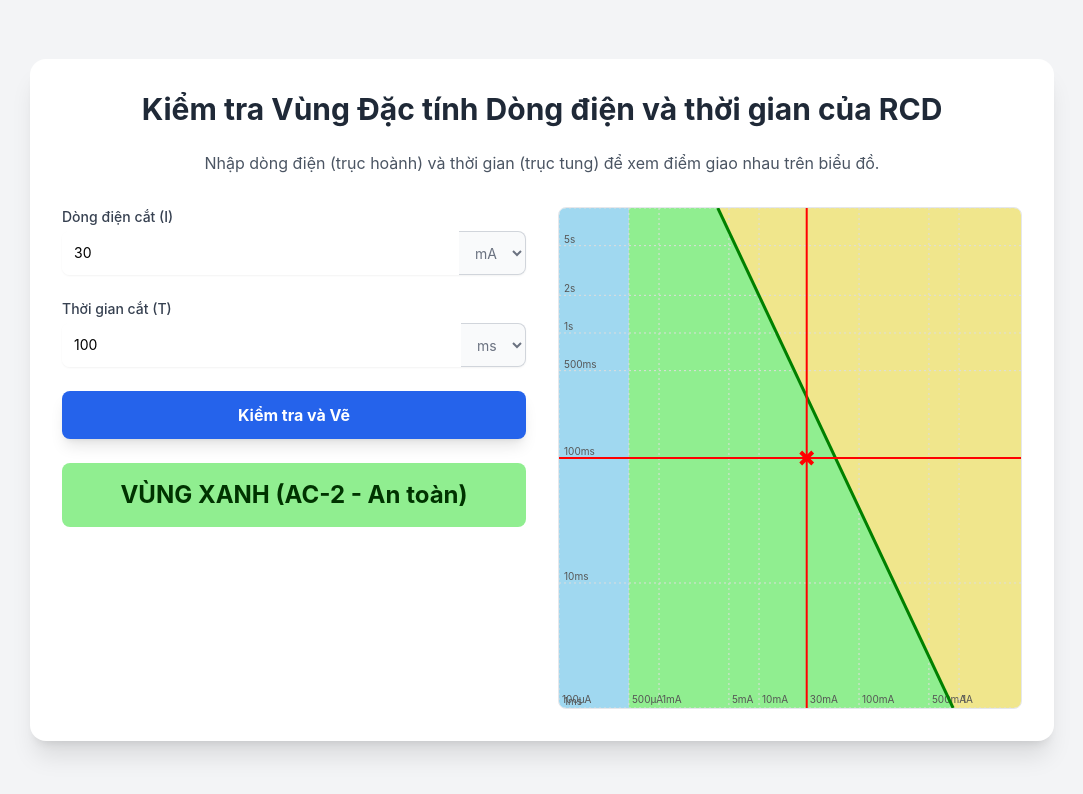
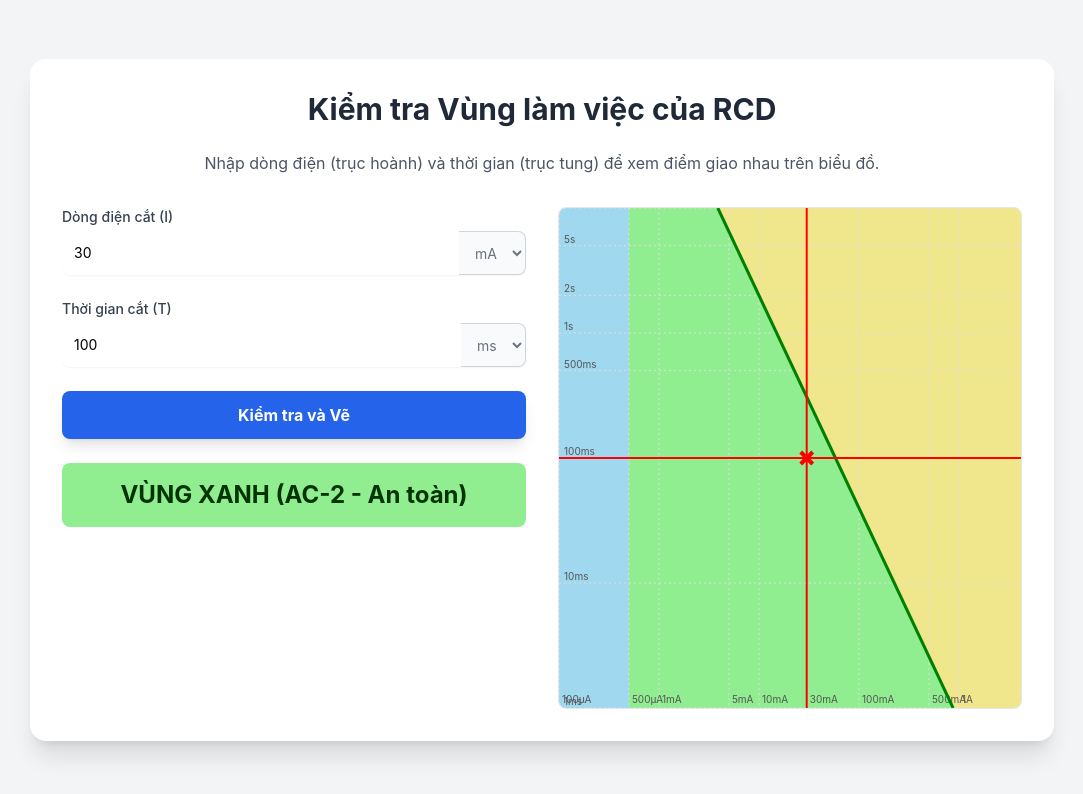
Before and after one commit to trancongdep/rcdtest, a plain HTML site: page index.html in a window 1280 px wide. Shown: the whole page, without its empty margins (98-1181 px from the left). Drawn offline with nearby package versions, Linux system fonts and the light colour scheme.

Commit message:
Fix HTML structure and update title

```diff
--- a/index.html
+++ b/index.html
@@ -22,7 +22,7 @@
 
     <div class="bg-white p-6 sm:p-8 rounded-2xl shadow-xl w-full max-w-5xl">
         <h1 class="text-2xl sm:text-3xl font-bold text-center text-gray-800 mb-6">
-            Kiểm tra Vùng Đặc tính Dòng điện và thời gian của RCD
+            Kiểm tra Vùng làm việc của RCD
         </h1>
         <p class="text-center text-gray-600 mb-8">
             Nhập dòng điện (trục hoành) và thời gian (trục tung) để xem điểm giao nhau trên biểu đồ.
```
